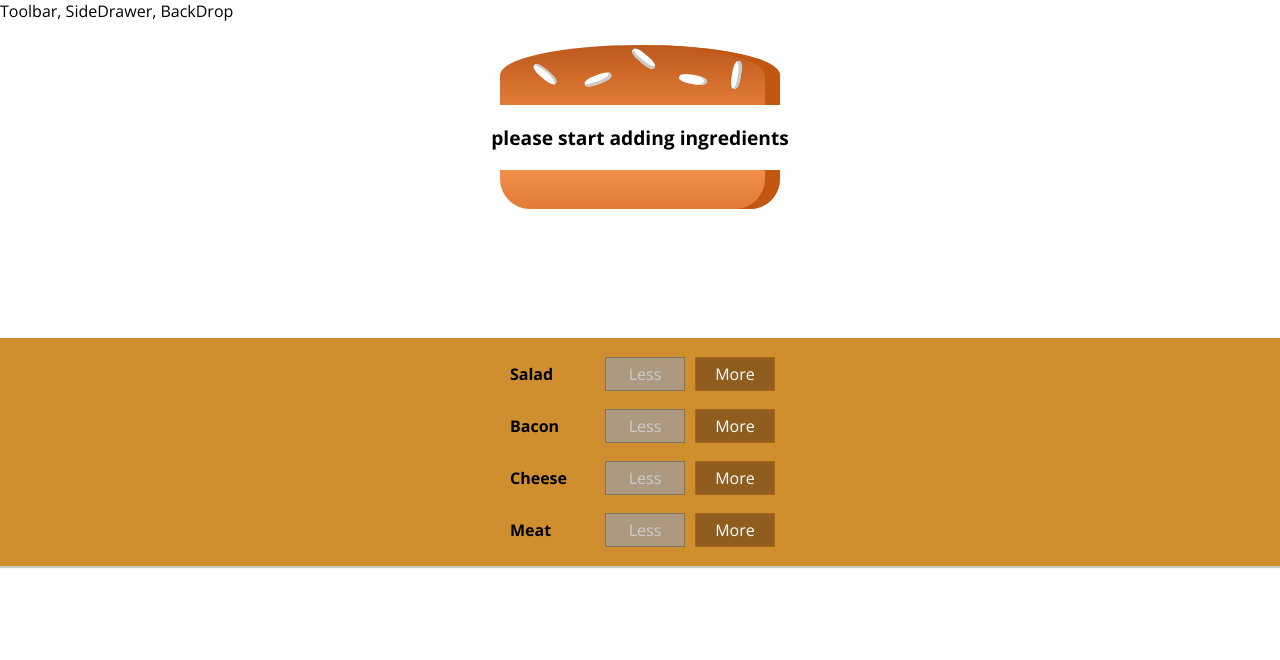
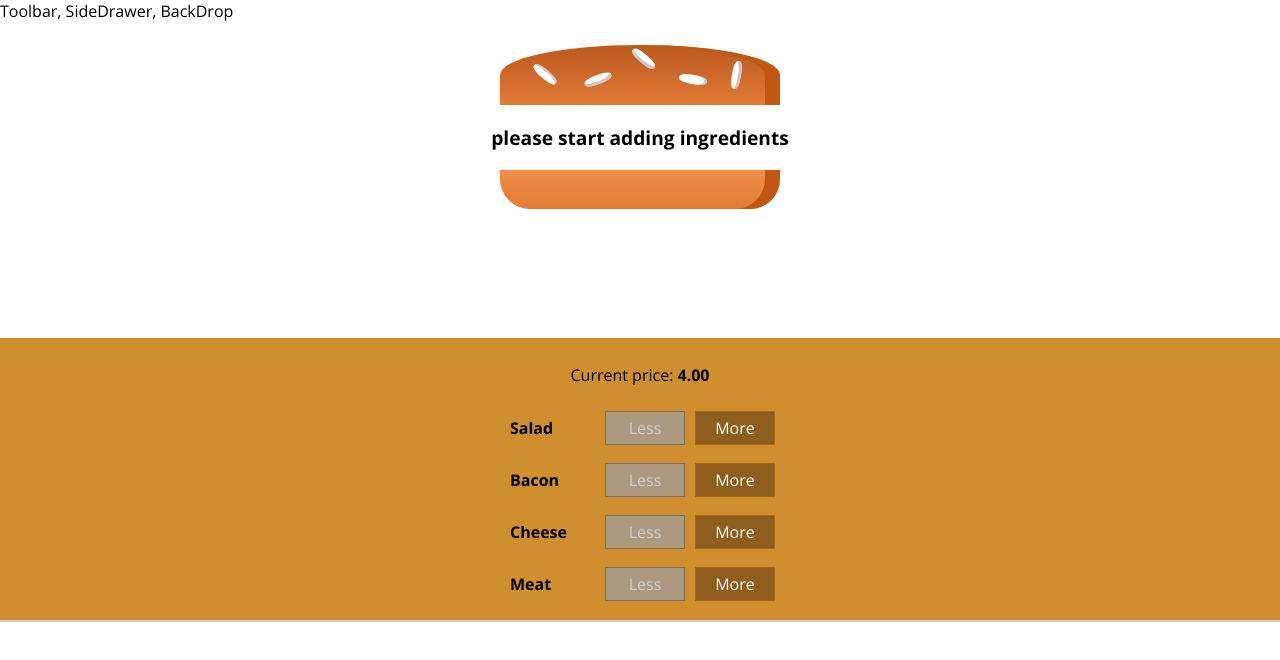
Before and after one commit to mohankumarkandavel/burger-builder, a React app: page / in a window 1280 px wide. Shown: the top 660 px of the page. Built offline with nearby package versions, Linux system fonts and the light colour scheme.

Commit message:
add price

```diff
--- a/src/components/Burger/BuildControls/BuildControls.js
+++ b/src/components/Burger/BuildControls/BuildControls.js
@@ -11,6 +11,7 @@
 
 const buildControls = (props) => (
     <div className={classes.BuildControls}>
+        <p>Current price: <strong>{props.price.toFixed(2)}</strong></p>
         {controls.map(ctrl => (
             <BuildControl
                 key={ctrl.label}
--- a/src/containers/BurgerBuilder/BurgerBuilder.js
+++ b/src/containers/BurgerBuilder/BurgerBuilder.js
@@ -62,7 +62,8 @@
                 <BuildControls
                     ingredientAdded={this.addIngredientHandler}
                     ingredientRemoved={this.removeIngredientHandler}
-                    disabled={disableInfo}/>
+                    disabled={disableInfo}
+                    price={this.state.totaPrice}/>
             </Aux>
         );
     }
```
Also changed, not shown: 1 other file (tests, documents, lock files or other folders).
